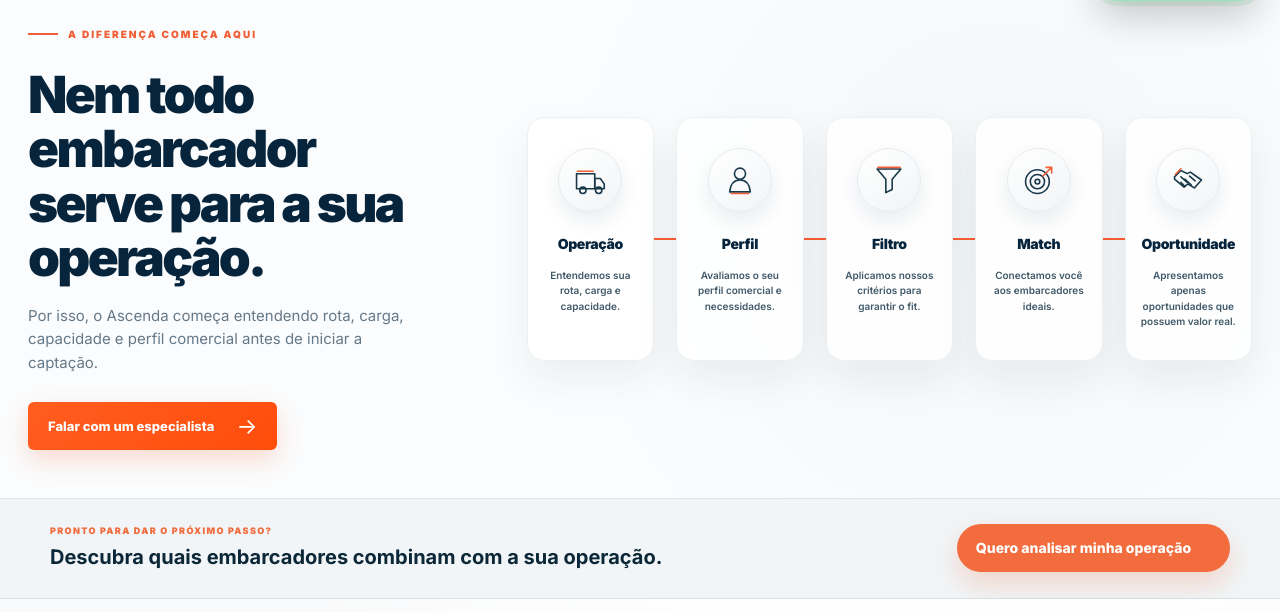
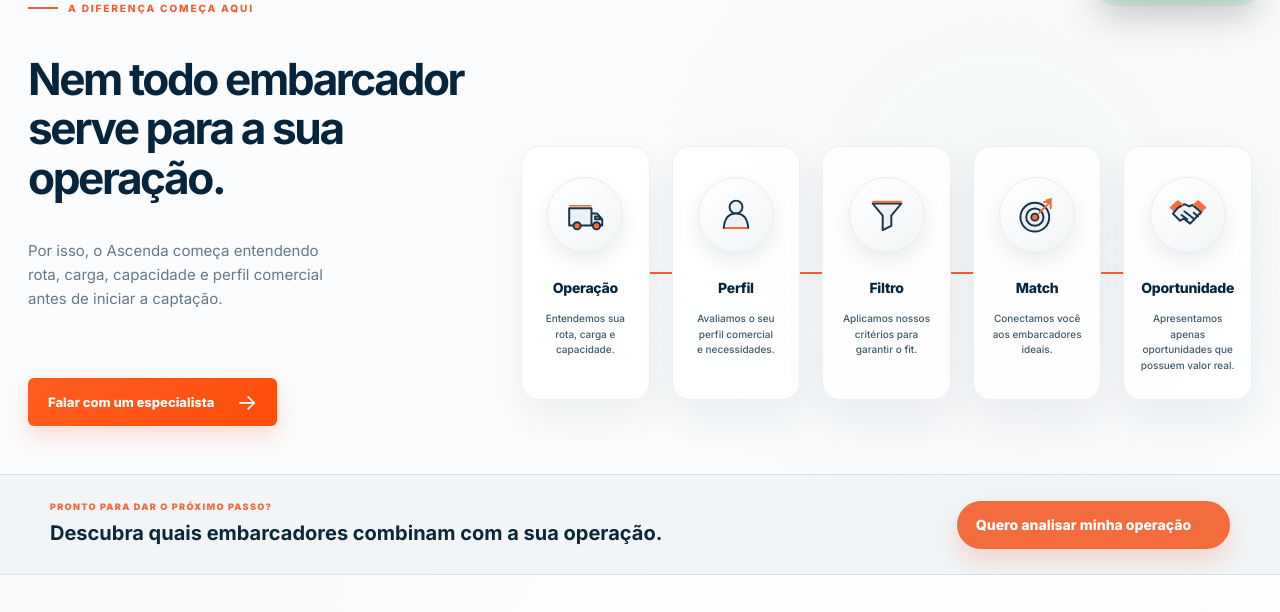
Before and after one commit to ascendaconsultoria/ascenda-logistics-site, a website: page index.html in a window 1280 px wide. Shown: the part 779-1391 px from the top of the page. Drawn offline with Linux system fonts and the light colour scheme.

Commit message:
fix: aproximar tipografia e icones da referencia

```diff
--- a/assets/css/styles.css
+++ b/assets/css/styles.css
@@ -539,26 +539,26 @@
 
 /* A diferença começa aqui — fluxo de aderência inspirado na referência aprovada */
 .fit-section{padding:48px 0;scroll-margin-top:84px;overflow:hidden;background:radial-gradient(circle at 78% 46%,rgba(222,230,235,.26),transparent 42%),#fbfcfd;color:#06253c}
-.fit-section__inner{display:grid;width:min(1240px,calc(100vw - 56px));min-height:340px;grid-template-columns:minmax(350px,.76fr) minmax(0,1.24fr);align-items:center;gap:54px;margin:0 auto}
-.fit-section__copy{max-width:410px}
-.fit-section__eyebrow{display:flex;align-items:center;gap:10px;margin-bottom:28px;color:#f15e35;font-size:10px;font-weight:900;letter-spacing:.2em;line-height:1}
-.fit-section__eyebrow:before{width:30px;height:2px;background:#f15e35;content:""}
-.fit-section__copy h2{margin:0 0 20px;color:#06253c;font-size:clamp(42px,4vw,52px);font-weight:900;letter-spacing:-.052em;line-height:1.06}
-.fit-section__copy p{max-width:390px;margin:0 0 28px;color:#657989;font-size:15px;line-height:1.55}
+.fit-section__inner{display:grid;width:min(1260px,calc(100vw - 56px));min-height:340px;grid-template-columns:473px minmax(0,1fr);align-items:center;gap:20px;margin:0 auto}
+.fit-section__copy{max-width:500px;margin-top:-26px}
+.fit-section__eyebrow{display:flex;align-items:center;gap:10px;margin-bottom:42px;color:#f15e35;font-size:10px;font-weight:800;letter-spacing:.19em;line-height:1}
+.fit-section__eyebrow:before{width:30px;height:1.5px;background:#f15e35;content:""}
+.fit-section__copy h2{width:500px;margin:0 0 36px;color:#06253c;font-size:clamp(42px,3.45vw,47px);font-weight:700;letter-spacing:-.055em;line-height:1.12}
+.fit-section__copy p{max-width:420px;margin:0 0 68px;color:#657989;font-size:15px;font-weight:400;line-height:1.58}
 .fit-section__cta{display:inline-flex;min-height:48px;align-items:center;justify-content:center;gap:22px;padding:0 20px;border-radius:6px;background:linear-gradient(135deg,#ff5d20,#ff4d0b);box-shadow:0 10px 24px rgba(242,87,32,.2);color:#fff;font-size:13px;font-weight:750;transition:transform .22s var(--ease),box-shadow .22s var(--ease)}
 .fit-section__cta span{font-size:22px;font-weight:400}.fit-section__cta:hover{box-shadow:0 14px 28px rgba(242,87,32,.26);transform:translateY(-2px)}
-.fit-section__flow{display:flex;min-width:0;align-items:center;justify-content:center}
-.fit-step{position:relative;display:flex;min-width:0;min-height:244px;flex:1 1 0;flex-direction:column;align-items:center;justify-content:flex-start;padding:30px 14px 22px;border:1px solid #edf0f2;border-radius:18px;background:rgba(255,255,255,.92);box-shadow:0 18px 42px rgba(28,54,69,.07);text-align:center;transition:border-color .32s var(--ease),box-shadow .32s var(--ease),transform .32s cubic-bezier(.22,1,.36,1)}
-.fit-step__icon{display:grid;width:64px;height:64px;margin-bottom:24px;place-items:center;border:1px solid #e7ebee;border-radius:50%;background:linear-gradient(145deg,#fff,#f1f4f6);box-shadow:0 9px 20px rgba(27,55,73,.09);color:#18384a}
-.fit-step__icon svg{width:38px;height:38px;fill:none;stroke:currentColor;stroke-width:2;stroke-linecap:round;stroke-linejoin:round}.fit-step__icon .fit-step__accent{stroke:#f15e35}
-.fit-step strong{display:block;margin-bottom:16px;font-size:14px;font-weight:850;letter-spacing:-.025em;line-height:1.1}
-.fit-step p{margin:0;color:#415968;font-size:10px;font-weight:600;line-height:1.55}
+.fit-section__flow{display:flex;min-width:0;align-items:center;justify-content:center;transform:translateY(45px)}
+.fit-step{position:relative;display:flex;min-width:0;min-height:254px;flex:1 1 0;flex-direction:column;align-items:center;justify-content:flex-start;padding:30px 12px 22px;border:1px solid #edf0f2;border-radius:18px;background:rgba(255,255,255,.92);box-shadow:0 18px 42px rgba(28,54,69,.07);text-align:center;transition:border-color .32s var(--ease),box-shadow .32s var(--ease),transform .32s cubic-bezier(.22,1,.36,1)}
+.fit-step__icon{display:grid;width:76px;height:76px;margin-bottom:27px;place-items:center;border:1px solid #e7ebee;border-radius:50%;background:linear-gradient(145deg,#fff,#f1f4f6);box-shadow:0 9px 20px rgba(27,55,73,.09);color:#173448}
+.fit-step__icon svg{width:46px;height:46px;overflow:visible;fill:none;stroke:currentColor;stroke-width:2.7;stroke-linecap:round;stroke-linejoin:round}.fit-step__icon .fit-step__soft{fill:#edf1f3;stroke:none}.fit-step__icon .fit-step__wheel{fill:#f26c3e;stroke:#173448;stroke-width:2.7}.fit-step__icon .fit-step__target{fill:#f26c3e;stroke:#173448;stroke-width:2.4}.fit-step__icon .fit-step__sleeve,.fit-step__icon .fit-step__arrow-fill{fill:#f26c3e;stroke:none}.fit-step__icon .fit-step__accent{stroke:#f26c3e;stroke-width:2}.fit-step__icon .fit-step__accent--wide{stroke-width:2.8}
+.fit-step strong{display:block;margin-bottom:16px;font-size:14px;font-weight:720;letter-spacing:-.02em;line-height:1.1}
+.fit-step p{margin:0;color:#415968;font-size:10px;font-weight:450;line-height:1.55}
 .fit-section__connector{width:22px;height:2px;flex:0 0 22px;background:#ff5d32}
 @media (hover:hover) and (pointer:fine){.fit-step:hover{z-index:2;border-color:rgba(242,108,62,.3);box-shadow:0 24px 52px rgba(28,54,69,.12);transform:translateY(-5px)}.fit-section__flow:has(.fit-step:hover) .fit-step:not(:hover){opacity:.72}}
 .fit-section.is-enhanced .fit-section__copy,.fit-section.is-enhanced .fit-step{opacity:0;transform:translateY(10px)}
 .fit-section.is-active .fit-section__copy{opacity:1;transform:none;transition:opacity .4s var(--ease),transform .4s var(--ease)}
 .fit-section.is-active .fit-step{opacity:1;transform:none;transition:opacity .36s var(--ease),transform .36s var(--ease),border-color .32s var(--ease),box-shadow .32s var(--ease)}
 .fit-section.is-active .fit-step:nth-of-type(1){transition-delay:.06s}.fit-section.is-active .fit-step:nth-of-type(2){transition-delay:.1s}.fit-section.is-active .fit-step:nth-of-type(3){transition-delay:.14s}.fit-section.is-active .fit-step:nth-of-type(4){transition-delay:.18s}.fit-section.is-active .fit-step:nth-of-type(5){transition-delay:.22s}
-@media (max-width:1050px){.fit-section__inner{grid-template-columns:1fr;gap:38px}.fit-section__copy{max-width:680px}.fit-section__copy h2 br{display:none}.fit-section__flow{justify-content:flex-start;overflow-x:auto;padding:5px 4px 24px;scroll-snap-type:x proximity}.fit-step{min-width:150px;scroll-snap-align:start}}
+@media (max-width:1050px){.fit-section__inner{grid-template-columns:1fr;gap:38px}.fit-section__copy{max-width:680px}.fit-section__copy h2 br,.fit-section__copy p br{display:none}.fit-section__flow{justify-content:flex-start;overflow-x:auto;padding:5px 4px 24px;scroll-snap-type:x proximity;transform:none}.fit-step{min-width:150px;scroll-snap-align:start}}
 @media (max-width:560px){.fit-section{padding:56px 0}.fit-section__inner{width:min(100% - 30px,1240px)}.fit-section__copy h2{font-size:clamp(38px,11vw,48px)}.fit-section__copy p{font-size:14px}.fit-section__flow{margin-right:-15px}.fit-step{min-width:145px;min-height:230px}.fit-section__connector{width:16px;flex-basis:16px}}
 @media (prefers-reduced-motion:reduce){.fit-section__copy,.fit-step,.fit-section__cta{transition:none!important}}
--- a/index.html
+++ b/index.html
@@ -30,7 +30,7 @@
 <link rel="preconnect" href="https://fonts.googleapis.com">
 <link rel="preconnect" href="https://fonts.gstatic.com" crossorigin>
 <link href="https://fonts.googleapis.com/css2?family=Inter:wght@400;500;600;700;800;900&display=swap" rel="stylesheet">
-  <link rel="stylesheet" href="/assets/css/styles.css?v=20260902-5">
+  <link rel="stylesheet" href="/assets/css/styles.css?v=20260902-6">
 <script>
 document.documentElement.classList.add('js');
 </script>
@@ -296,39 +296,39 @@ document.documentElement.classList.add('js');
     <header class="fit-section__copy">
       <span class="fit-section__eyebrow">A DIFERENÇA COMEÇA AQUI</span>
       <h2 id="fit-section-title">Nem todo embarcador<br>serve para a sua<br>operação.</h2>
-      <p>Por isso, o Ascenda começa entendendo rota, carga, capacidade e perfil comercial antes de iniciar a captação.</p>
+      <p>Por isso, o Ascenda começa entendendo<br>rota, carga, capacidade e perfil comercial<br>antes de iniciar a captação.</p>
       <a class="fit-section__cta" href="#formulario" data-form-link>Falar com um especialista <span aria-hidden="true">→</span></a>
     </header>
 
     <div class="fit-section__flow" aria-label="Fluxo de definição da oportunidade ideal">
       <article class="fit-step" data-fit-step>
-        <span class="fit-step__icon" aria-hidden="true"><svg viewBox="0 0 48 48"><path d="M7 16h23v19H7z"/><path d="M30 22h7l5 7v6H30z"/><circle cx="15" cy="37" r="4"/><circle cx="35" cy="37" r="4"/><path class="fit-step__accent" d="M8 13h20"/></svg></span>
+        <span class="fit-step__icon" aria-hidden="true"><svg viewBox="0 0 64 64"><path class="fit-step__soft" d="M10 22.5h31v24H10z"/><path class="fit-step__soft" d="M41 30h8l7 8v8H41z"/><path d="M10 22.5h31v24H10zM41 30h8l7 8v8H41M14 46.5h-4M56 46.5h-3"/><path d="M46 34h5l3 4h-8z"/><circle class="fit-step__wheel" cx="21" cy="47" r="5"/><circle class="fit-step__wheel" cx="48" cy="47" r="5"/><path class="fit-step__accent" d="M11 19h29"/></svg></span>
         <strong>Operação</strong>
-        <p>Entendemos sua rota, carga e capacidade.</p>
+        <p>Entendemos sua<br>rota, carga e<br>capacidade.</p>
       </article>
       <span class="fit-section__connector" aria-hidden="true"></span>
       <article class="fit-step" data-fit-step>
-        <span class="fit-step__icon" aria-hidden="true"><svg viewBox="0 0 48 48"><circle cx="24" cy="16" r="7"/><path d="M11 39c1-10 6-15 13-15s12 5 13 15Z"/><path class="fit-step__accent" d="M13 41h22"/></svg></span>
+        <span class="fit-step__icon" aria-hidden="true"><svg viewBox="0 0 64 64"><circle class="fit-step__soft" cx="32" cy="21" r="9"/><circle cx="32" cy="21" r="9"/><path class="fit-step__soft" d="M15 50c1-13 7-20 17-20s16 7 17 20Z"/><path d="M15 50c1-13 7-20 17-20s16 7 17 20Z"/><path class="fit-step__accent fit-step__accent--wide" d="M17 50h30"/></svg></span>
         <strong>Perfil</strong>
-        <p>Avaliamos o seu perfil comercial e necessidades.</p>
+        <p>Avaliamos o seu<br>perfil comercial<br>e necessidades.</p>
       </article>
       <span class="fit-section__connector" aria-hidden="true"></span>
       <article class="fit-step" data-fit-step>
-        <span class="fit-step__icon" aria-hidden="true"><svg viewBox="0 0 48 48"><path d="M9 10h30L28 23v13l-8 4V23Z"/><path class="fit-step__accent" d="M10 8h28"/></svg></span>
+        <span class="fit-step__icon" aria-hidden="true"><svg viewBox="0 0 64 64"><path class="fit-step__soft" d="M12 16h40L38 33v14l-12 6V33Z"/><path d="M12 16h40L38 33v14l-12 6V33Z"/><path class="fit-step__accent fit-step__accent--wide" d="M13 13.5h38"/></svg></span>
         <strong>Filtro</strong>
-        <p>Aplicamos nossos critérios para garantir o fit.</p>
+        <p>Aplicamos nossos<br>critérios para<br>garantir o fit.</p>
       </article>
       <span class="fit-section__connector" aria-hidden="true"></span>
       <article class="fit-step" data-fit-step>
-        <span class="fit-step__icon" aria-hidden="true"><svg viewBox="0 0 48 48"><circle cx="22" cy="26" r="15"/><circle cx="22" cy="26" r="9"/><circle cx="22" cy="26" r="3"/><path class="fit-step__accent" d="m29 19 11-11m-7 0h7v7"/></svg></span>
+        <span class="fit-step__icon" aria-hidden="true"><svg viewBox="0 0 64 64"><circle class="fit-step__soft" cx="29" cy="35" r="20"/><circle cx="29" cy="35" r="20"/><circle cx="29" cy="35" r="12"/><circle class="fit-step__target" cx="29" cy="35" r="5"/><path class="fit-step__accent fit-step__accent--wide" d="m35 29 16-16m-9 1h9v9"/><path class="fit-step__arrow-fill" d="m43 11 10-3-2 10Z"/></svg></span>
         <strong>Match</strong>
-        <p>Conectamos você aos embarcadores ideais.</p>
+        <p>Conectamos você<br>aos embarcadores<br>ideais.</p>
       </article>
       <span class="fit-section__connector" aria-hidden="true"></span>
       <article class="fit-step" data-fit-step>
-        <span class="fit-step__icon" aria-hidden="true"><svg viewBox="0 0 48 48"><path d="m7 20 8-8 8 4 4-2 14 10-9 10-8-5-5 4-12-10Z"/><path d="m15 20 8 7m-3 5-5-5m13 3-8-7m13 2-7-6"/><path class="fit-step__accent" d="m8 17 7-7"/></svg></span>
+        <span class="fit-step__icon" aria-hidden="true"><svg viewBox="0 0 64 64"><path class="fit-step__sleeve" d="m8 22 10-9 9 7-11 13Z"/><path class="fit-step__sleeve" d="m56 22-10-9-8 7 11 13Z"/><path class="fit-step__soft" d="m18 22 9-5 7 3 4-2 12 10-15 16-9-7-5 3-10-10Z"/><path d="m18 22 9-5 7 3 4-2 12 10-15 16-9-7-5 3-10-10Z"/><path d="m27 27 8 6m-4 5-8-6m13 2 5 4m-1-9 6 5"/><path class="fit-step__accent fit-step__accent--wide" d="m8 22 10-9 6 5m32 4-10-9-6 5"/></svg></span>
         <strong>Oportunidade</strong>
-        <p>Apresentamos apenas oportunidades que possuem valor real.</p>
+        <p>Apresentamos apenas<br>oportunidades que<br>possuem valor real.</p>
       </article>
     </div>
   </div>
```
Also changed, not shown: 404.html (+1 -1 lines), captacao-de-embarcadores/index.html (+1 -1 lines), marketing-para-transportadoras/index.html (+1 -1 lines), perfil-logistico/index.html (+1 -1 lines), politica-de-privacidade/index.html (+1 -1 lines), sobre/index.html (+1 -1 lines), termos/index.html (+1 -1 lines).
